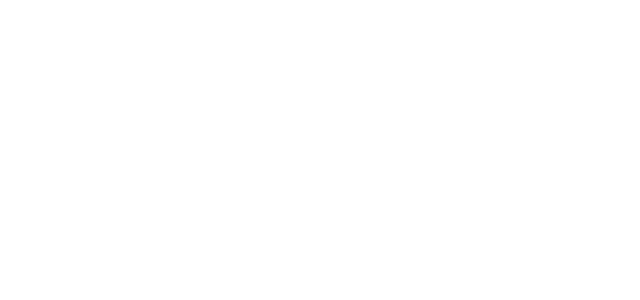
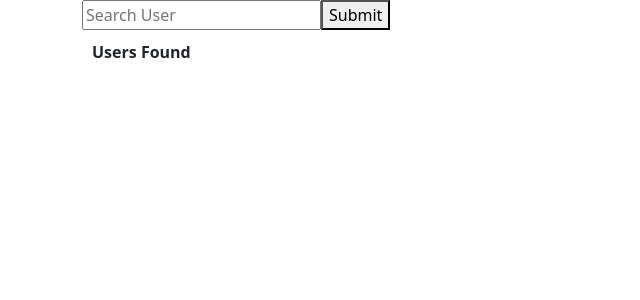
Before and after one commit to mosguinz/csc413-final-project-team-moisty-deadweights, a React (Create React App) app in the folder front-end/: page /search in a window 1280 px wide. Before the commit this address had no page. Shown: the top 300 px of the page, without its empty margins (0-640 px from the left). Built offline with nearby package versions, Linux system fonts and the light colour scheme.

Commit message:
Added /search route to App.js and created a table for search results.

```diff
--- a/front-end/src/App.js
+++ b/front-end/src/App.js
@@ -6,6 +6,7 @@
 import LandingPage from './Landing';
 
 import { BrowserRouter, Routes, Route } from "react-router-dom";
+import SearchUsers from './Search';
 
 // https://reactrouter.com/en/main/start/examples
 function App() {
@@ -18,6 +19,7 @@
                     <Route path="/requests" element={<RequestsPage />} />
                     <Route path="/login" element={<Login />} />
                     <Route path="/registration" element={<RegistrationPage />} />
+                    <Route path="/search" element={<SearchUsers/>} />
                 </Routes>
             </div>
         </BrowserRouter>
--- a/front-end/src/Search.js
+++ b/front-end/src/Search.js
@@ -2,13 +2,16 @@
 
 export default function SearchUsers() {
     const [searchText, setSearchText] = React.useState('');
+    const [searchResults, setSearchResults] = React.useState([]);
 
-    // function updateSearchText(event) {
-    //     // setSearchText = event.target.value;
-    // }
+    function updateSearchText(event) {
+        setSearchText(event.target.value);
+        search(searchText);
+    }
 
-    const search = async (event) => {
-        setSearchText = event.target.value;
+    async function search(searchText) {
+        // updateSearchText(event);
+        console.log(searchText);
 
         const response = await fetch("/search", {
             method : 'GET',
@@ -18,6 +21,7 @@
         }).then((res) => res.json())
         .then((apiRes) => {
             console.log(apiRes);
+            setSearchResults(apiRes.data);
         })
         .catch((error) =>{
             console.log(error);
@@ -26,8 +30,20 @@
 
     return (
         <div>
-            <input value={searchText} onChange={search} type="text" placeholder='Search User'></input>
-            <button type='submit'>Submit</button>
+            <input value={searchText} onChange={updateSearchText} type="text" placeholder='Search User'></input>
+            <button type='button' onClick={search}>Submit</button>
+            <table>
+                <thead>
+                     <th>Users Found</th>
+                </thead>
+                <tbody>
+                    {searchResults.map(result => (
+                        <tr>
+                            <td>{result.userName}</td>
+                        </tr>
+                    ))}
+                </tbody>
+            </table>
         </div>
     )
 }
```
Lines whose indentation alone changed are shown as unchanged.
